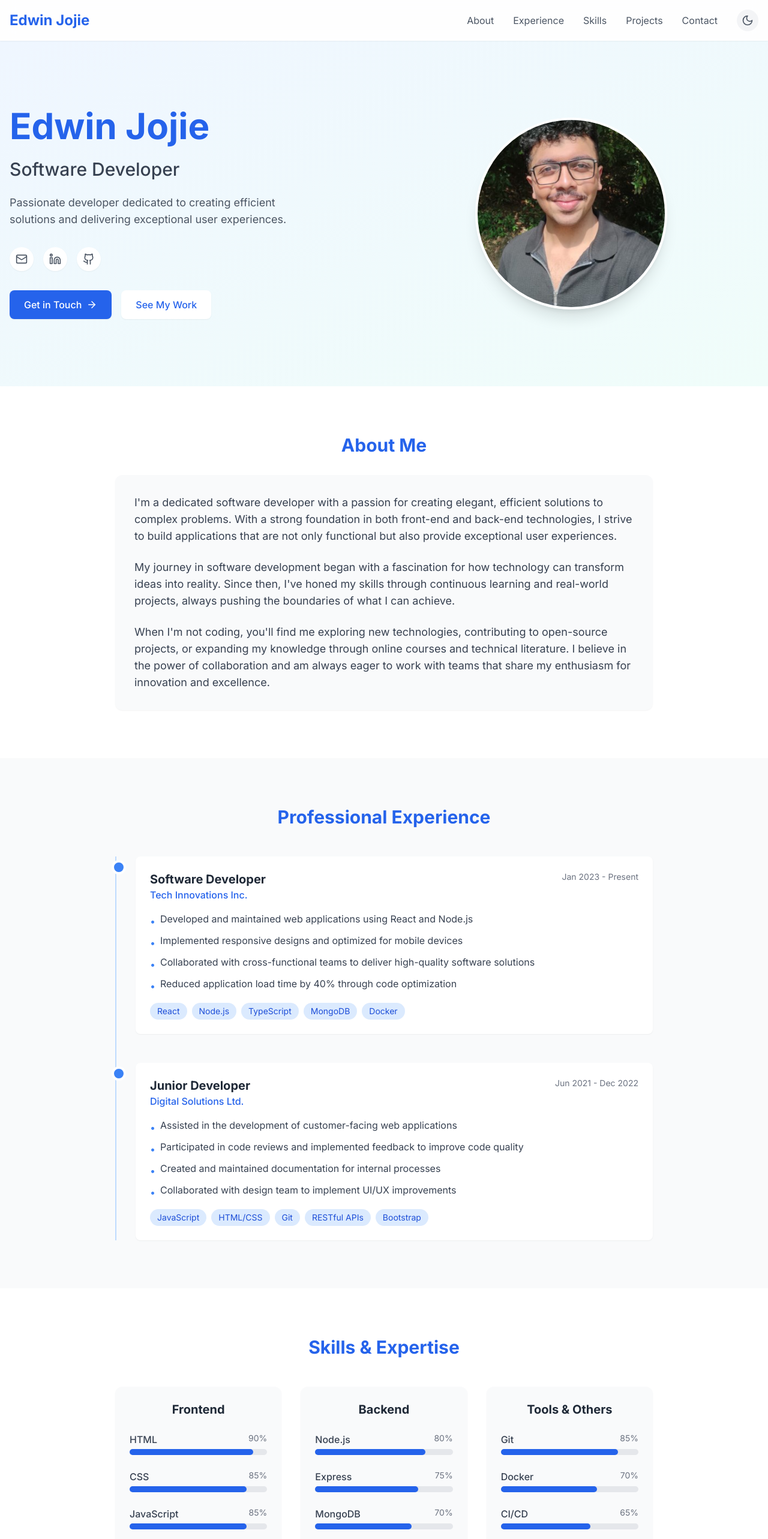
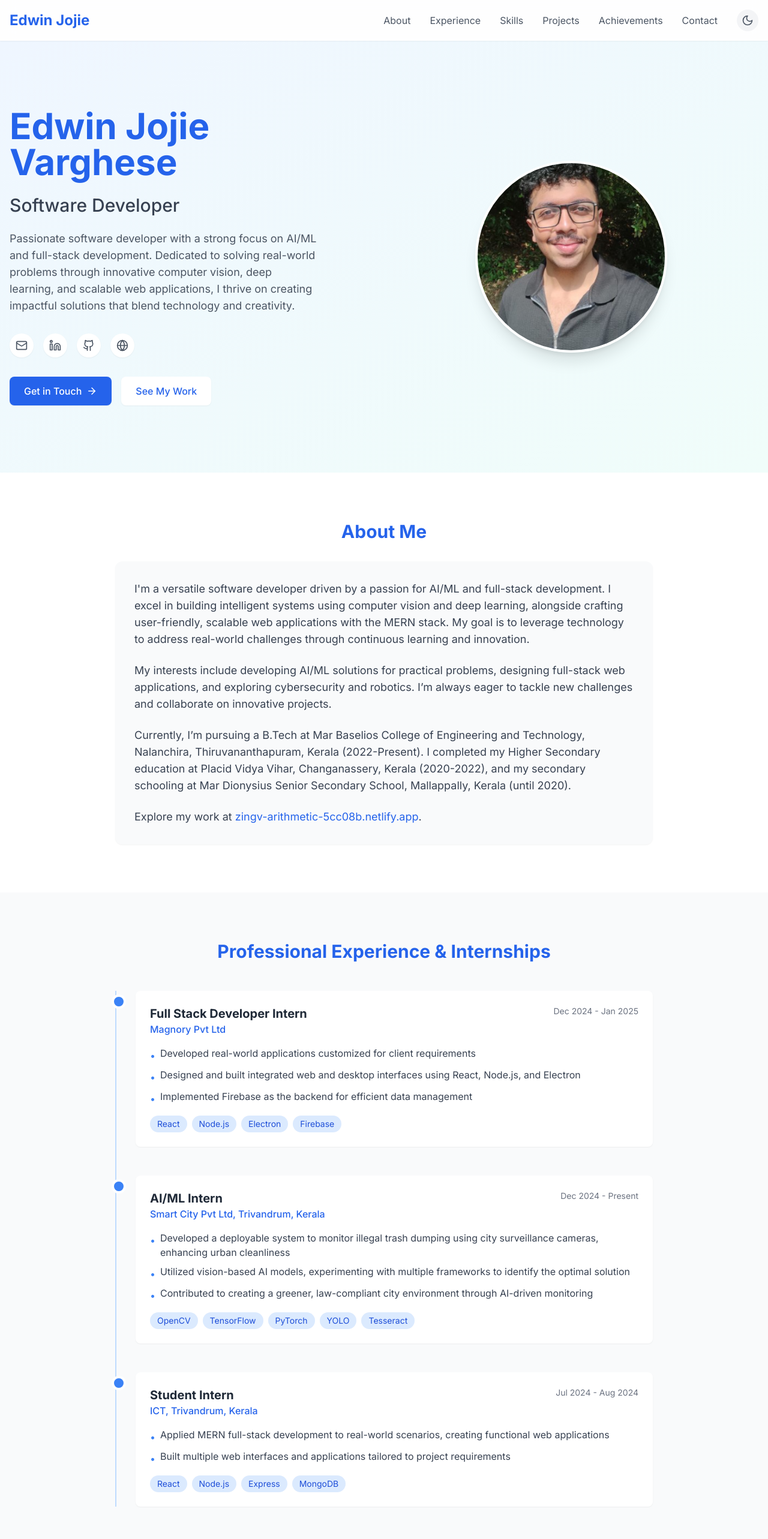
Before and after one commit to edwinjojie/resume_website, a React (Vite) app: page / in a window 1280 px wide. Shown: the top 2566 px of the page at 60% size. Built offline with nearby package versions, Linux system fonts and the light colour scheme.

Commit message:
3rd commit
updated contents

```diff
--- a/src/App.jsx
+++ b/src/App.jsx
@@ -1,10 +1,11 @@
 import React, { useState, useEffect } from 'react';
-import { Sun, Moon, Mail, Linkedin, Github, ArrowRight, Menu, X } from 'lucide-react';
+import { Sun, Moon, Mail, Linkedin, Github, Globe, ArrowRight, Menu, X } from 'lucide-react';
 import Hero from './components/Hero';
 import About from './components/About';
 import Experience from './components/Experience';
 import Skills from './components/Skills';
 import Projects from './components/Projects';
+import Achievements from './components/Achievements';
 import Contact from './components/Contact';
 import Footer from './components/Footer';
 
@@ -33,6 +34,7 @@ function App() {
     { name: 'Experience', href: '#experience' },
     { name: 'Skills', href: '#skills' },
     { name: 'Projects', href: '#projects' },
+    { name: 'Achievements', href: '#achievements' },
     { name: 'Contact', href: '#contact' },
   ];
 
@@ -51,6 +53,11 @@ function App() {
       icon: <Github size={20} />,
       href: 'https://github.com/edwinjojie',
       label: 'GitHub'
+    },
+    {
+      icon: <Globe size={20} />,
+      href: 'https://zingv-arithmetic-5cc08b.netlify.app',
+      label: 'Personal Website'
     },
   ];
 
@@ -145,6 +152,7 @@ function App() {
         <Experience />
         <Skills />
         <Projects />
+        <Achievements />
         <Contact />
       </main>
 
--- a/src/components/About.jsx
+++ b/src/components/About.jsx
@@ -10,13 +10,24 @@ function About() {
           </h2>
           <div className="bg-gray-50 dark:bg-gray-700 rounded-xl p-6 md:p-8 shadow-sm">
             <p className="text-lg text-gray-700 dark:text-gray-300 mb-6">
-              I'm a dedicated software developer with a passion for creating elegant, efficient solutions to complex problems. With a strong foundation in both front-end and back-end technologies, I strive to build applications that are not only functional but also provide exceptional user experiences.
+              I'm a versatile software developer driven by a passion for AI/ML and full-stack development. I excel in building intelligent systems using computer vision and deep learning, alongside crafting user-friendly, scalable web applications with the MERN stack. My goal is to leverage technology to address real-world challenges through continuous learning and innovation.
             </p>
             <p className="text-lg text-gray-700 dark:text-gray-300 mb-6">
-              My journey in software development began with a fascination for how technology can transform ideas into reality. Since then, I've honed my skills through continuous learning and real-world projects, always pushing the boundaries of what I can achieve.
+              My interests include developing AI/ML solutions for practical problems, designing full-stack web applications, and exploring cybersecurity and robotics. I’m always eager to tackle new challenges and collaborate on innovative projects.
+            </p>
+            <p className="text-lg text-gray-700 dark:text-gray-300 mb-6">
+              Currently, I’m pursuing a B.Tech at Mar Baselios College of Engineering and Technology, Nalanchira, Thiruvananthapuram, Kerala (2022-Present). I completed my Higher Secondary education at Placid Vidya Vihar, Changanassery, Kerala (2020-2022), and my secondary schooling at Mar Dionysius Senior Secondary School, Mallappally, Kerala (until 2020).
             </p>
             <p className="text-lg text-gray-700 dark:text-gray-300">
-              When I'm not coding, you'll find me exploring new technologies, contributing to open-source projects, or expanding my knowledge through online courses and technical literature. I believe in the power of collaboration and am always eager to work with teams that share my enthusiasm for innovation and excellence.
+              Explore my work at{' '}
+              <a
+                href="https://zingv-arithmetic-5cc08b.netlify.app"
+                className="text-blue-600 dark:text-blue-400 hover:underline"
+                target="_blank"
+                rel="noopener noreferrer"
+              >
+                zingv-arithmetic-5cc08b.netlify.app
+              </a>.
             </p>
           </div>
         </div>
--- /dev/null
+++ b/src/components/Achievements.jsx
@@ -0,0 +1,42 @@
+import React from 'react';
+
+const achievements = [
+  {
+    title: "Smart India Hackathon Prelims Qualified",
+    date: "May 2024",
+    description: "Qualified for the prelims of the Smart India Hackathon, showcasing strong problem-solving and technical skills in a competitive national-level event."
+  },
+  {
+    title: "Define Hackathon Best Project Award",
+    date: "March 2025",
+    description: "Awarded Best Project with a ₹10,000 cash prize for an AI-driven flight scheduling solution under the 'AI in Airlines' theme, demonstrating expertise in innovative AI applications."
+  },
+  {
+    title: "NPTEL Certifications",
+    date: "Jan-Mar 2024",
+    description: "Completed certifications in 'Introduction to Internet of Things' and 'Cloud Computing and Distributed Systems', enhancing knowledge in emerging technologies."
+  }
+];
+
+function Achievements() {
+  return (
+    <section id="achievements" className="py-20 bg-gray-50 dark:bg-gray-900">
+      <div className="container mx-auto px-4">
+        <h2 className="text-3xl font-bold mb-12 text-center text-blue-600 dark:text-blue-400">
+          Achievements
+        </h2>
+        <div className="max-w-4xl mx-auto grid md:grid-cols-3 gap-8">
+          {achievements.map((achievement, index) => (
+            <div key={index} className="bg-white dark:bg-gray-800 rounded-xl p-6 shadow-sm hover:shadow-md transition-shadow">
+              <h3 className="text-xl font-bold mb-2 text-gray-800 dark:text-gray-200">{achievement.title}</h3>
+              <p className="text-sm text-gray-500 dark:text-gray-400 mb-4">{achievement.date}</p>
+              <p className="text-gray-600 dark:text-gray-400">{achievement.description}</p>
+            </div>
+          ))}
+        </div>
+      </div>
+    </section>
+  );
+}
+
+export default Achievements;
--- a/src/components/Contact.jsx
+++ b/src/components/Contact.jsx
@@ -106,6 +106,24 @@ const Contact = () => {
                   </a>
                 </div>
               </div>
+              <div className="flex items-start">
+                <div className="bg-blue-100 dark:bg-blue-900 p-3 rounded-full mr-4">
+                  <svg xmlns="http://www.w3.org/2000/svg" className="h-6 w-6 text-blue-600 dark:text-blue-400" fill="none" viewBox="0 0 24 24" stroke="currentColor">
+                    <path strokeLinecap="round" strokeLinejoin="round" strokeWidth={2} d="M3.055 11H5a2 2 0 012 2v1a2 2 0 002 2 2 2 0 012 2v2.945M8 3.935V5.5A2.5 2.5 0 0010.5 8h.5a2 2 0 012 2 2 2 0 104 0 2 2 0 012-2h1.064M15 20.488V18a2 2 0 012-2h3.064M21 12a9 9 0 11-18 0 9 9 0 0118 0z" />
+                  </svg>
+                </div>
+                <div>
+                  <h4 className="text-lg font-semibold text-gray-800 dark:text-gray-200">Personal Website</h4>
+                  <a
+                    href="https://zingv-arithmetic-5cc08b.netlify.app"
+                    target="_blank"
+                    rel="noopener noreferrer"
+                    className="text-blue-600 dark:text-blue-400 hover:underline"
+                  >
+                    zingv-arithmetic-5cc08b.netlify.app
+                  </a>
+                </div>
+              </div>
             </div>
           </div>
           <div>
--- a/src/components/Experience.jsx
+++ b/src/components/Experience.jsx
@@ -2,28 +2,36 @@ import React from 'react';
 
 const experiences = [
   {
-    title: "Software Developer",
-    company: "Tech Innovations Inc.",
-    period: "Jan 2023 - Present",
+    title: "Full Stack Developer Intern",
+    company: "Magnory Pvt Ltd",
+    period: "Dec 2024 - Jan 2025",
     description: [
-      "Developed and maintained web applications using React and Node.js",
-      "Implemented responsive designs and optimized for mobile devices",
-      "Collaborated with cross-functional teams to deliver high-quality software solutions",
-      "Reduced application load time by 40% through code optimization"
+      "Developed real-world applications customized for client requirements",
+      "Designed and built integrated web and desktop interfaces using React, Node.js, and Electron",
+      "Implemented Firebase as the backend for efficient data management"
     ],
-    technologies: ["React", "Node.js", "TypeScript", "MongoDB", "Docker"]
+    technologies: ["React", "Node.js", "Electron", "Firebase"]
   },
   {
-    title: "Junior Developer",
-    company: "Digital Solutions Ltd.",
-    period: "Jun 2021 - Dec 2022",
+    title: "AI/ML Intern",
+    company: "Smart City Pvt Ltd, Trivandrum, Kerala",
+    period: "Dec 2024 - Present",
     description: [
-      "Assisted in the development of customer-facing web applications",
-      "Participated in code reviews and implemented feedback to improve code quality",
-      "Created and maintained documentation for internal processes",
-      "Collaborated with design team to implement UI/UX improvements"
+      "Developed a deployable system to monitor illegal trash dumping using city surveillance cameras, enhancing urban cleanliness",
+      "Utilized vision-based AI models, experimenting with multiple frameworks to identify the optimal solution",
+      "Contributed to creating a greener, law-compliant city environment through AI-driven monitoring"
     ],
-    technologies: ["JavaScript", "HTML/CSS", "Git", "RESTful APIs", "Bootstrap"]
+    technologies: ["OpenCV", "TensorFlow", "PyTorch", "YOLO", "Tesseract"]
+  },
+  {
+    title: "Student Intern",
+    company: "ICT, Trivandrum, Kerala",
+    period: "Jul 2024 - Aug 2024",
+    description: [
+      "Applied MERN full-stack development to real-world scenarios, creating functional web applications",
+      "Built multiple web interfaces and applications tailored to project requirements"
+    ],
+    technologies: ["React", "Node.js", "Express", "MongoDB"]
   }
 ];
 
@@ -32,7 +40,7 @@ function Experience() {
     <section id="experience" className="py-20 bg-gray-50 dark:bg-gray-900">
       <div className="container mx-auto px-4">
         <h2 className="text-3xl font-bold mb-12 text-center text-blue-600 dark:text-blue-400">
-          Professional Experience
+          Professional Experience & Internships
         </h2>
         <div className="max-w-4xl mx-auto">
           <div className="relative pl-8 border-l-2 border-blue-200 dark:border-blue-900 space-y-12">
--- a/src/components/Footer.jsx
+++ b/src/components/Footer.jsx
@@ -9,7 +9,7 @@ const Footer = ({ socialLinks }) => {
         <div className="flex flex-col md:flex-row justify-between items-center">
           <div className="mb-4 md:mb-0">
             <a href="#" className="text-xl font-bold text-blue-600 dark:text-blue-400">
-              Edwin Jojie
+              Edwin Jojie Varghese
             </a>
             <p className="text-gray-600 dark:text-gray-400 mt-2">
               &copy; {currentYear} All rights reserved.
@@ -44,6 +44,9 @@ const Footer = ({ socialLinks }) => {
             <a href="#projects" className="text-gray-600 dark:text-gray-400 hover:text-blue-600 dark:hover:text-blue-400 transition-colors">
               Projects
             </a>
+            <a href="#achievements" className="text-gray-600 dark:text-gray-400 hover:text-blue-600 dark:hover:text-blue-400 transition-colors">
+              Achievements
+            </a>
             <a href="#contact" className="text-gray-600 dark:text-gray-400 hover:text-blue-600 dark:hover:text-blue-400 transition-colors">
               Contact
             </a>
--- a/src/components/Hero.jsx
+++ b/src/components/Hero.jsx
@@ -1,6 +1,6 @@
 import React from 'react';
 import { ArrowRight } from 'lucide-react';
-import profilePic from '../prof.jpg'; // Import the image
+import profilePic from '../prof.jpg';
 
 function Hero({ socialLinks }) {
   return (
@@ -8,13 +8,13 @@ function Hero({ socialLinks }) {
       <div className="container mx-auto px-4 flex flex-col md:flex-row items-center">
         <div className="md:w-1/2 mb-10 md:mb-0">
           <h1 className="text-4xl md:text-5xl lg:text-6xl font-bold mb-6 text-blue-600 dark:text-blue-400">
-            Edwin Jojie
+            Edwin Jojie Varghese
           </h1>
           <h2 className="text-2xl md:text-3xl font-medium text-gray-700 dark:text-gray-300 mb-6">
             Software Developer
           </h2>
           <p className="text-lg text-gray-600 dark:text-gray-400 mb-8 max-w-lg">
-            Passionate developer dedicated to creating efficient solutions and delivering exceptional user experiences.
+            Passionate software developer with a strong focus on AI/ML and full-stack development. Dedicated to solving real-world problems through innovative computer vision, deep learning, and scalable web applications, I thrive on creating impactful solutions that blend technology and creativity.
           </p>
           <div className="flex space-x-4 mb-8">
             {socialLinks.map((link) => (
@@ -50,7 +50,7 @@ function Hero({ socialLinks }) {
           <div className="relative w-64 h-64 md:w-80 md:h-80 rounded-full overflow-hidden border-4 border-white dark:border-gray-700 shadow-xl">
             <img
               src={profilePic}
-              alt="Edwin Jojie"
+              alt="Edwin Jojie Varghese"
               className="w-full h-full object-cover"
             />
           </div>
--- a/src/components/Projects.jsx
+++ b/src/components/Projects.jsx
@@ -1,23 +1,37 @@
 import React from 'react';
 import { Github, ExternalLink } from 'lucide-react';
 
-// Edit this array to update your projects
 const projects = [
   {
-    title: "E-Commerce Platform",
-    description: "A fully responsive e-commerce platform with product filtering, user authentication, and payment processing integration.",
-    image: "https://images.pexels.com/photos/230544/pexels-photo-230544.jpeg?auto=compress&cs=tinysrgb&w=800",
-    technologies: ["React", "Node.js", "MongoDB", "Express", "Stripe API"],
-    github: "https://github.com/edwinjojie/ecommerce-platform",
-    live: "https://ecommerce-demo.example.com"
+    title: "Covid Cases Management System",
+    description: "A Python-MySQL system for managing and analyzing COVID-19 cases, featuring multilevel authentication, data entry, analysis tools, and graphical visualizations.",
+    image: "https://images.pexels.com/photos/356079/pexels-photo-356079.jpeg?auto=compress&cs=tinysrgb&w=800",
+    technologies: ["Python", "MySQL"],
+    github: "https://github.com/edwinjojie/covid-management"
   },
   {
-    title: "Task Management App",
-    description: "A collaborative task management application with real-time updates, task assignment, and progress tracking.",
-    image: "https://images.pexels.com/photos/3183150/pexels-photo-3183150.jpeg?auto=compress&cs=tinysrgb&w=800",
-    technologies: ["React", "Firebase", "Material UI", "Redux"],
-    github: "https://github.com/edwinjojie/task-management",
-    live: "https://task-app-demo.example.com"
+    title: "Custom Trip Planning Website",
+    description: "A dynamic trip planning website for tourists, offering maps, transportation options, authorized guides, a chatbot for trip discussions, and a translator for enhanced user experience.",
+    image: "https://images.pexels.com/photos/346715/pexels-photo-346715.jpeg?auto=compress&cs=tinysrgb&w=800",
+    technologies: ["React", "Node.js", "Express", "MongoDB"],
+    github: "https://github.com/edwinjojie/trip-planner",
+    live: "https://trip-planner-demo.netlify.app"
+  },
+  {
+    title: "Waste Disposal Detection System",
+    description: "An AI-driven system using vision-based models to monitor illegal waste disposal via surveillance cameras, enabling authorities to enforce regulations and promote a cleaner city.",
+    image: "https://images.pexels.com/photos/373543/pexels-photo-373543.jpeg?auto=compress&cs=tinysrgb&w=800",
+    technologies: ["OpenCV", "TensorFlow", "PyTorch", "YOLO", "Tesseract"],
+    github: "https://github.com/edwinjojie/waste-disposal",
+    live: "https://waste-disposal-demo.netlify.app"
+  },
+  {
+    title: "Tail Assignment Problem in Flight Scheduling",
+    description: "A sustainable flight scheduling solution using Reinforcement Learning and OR Tools, optimizing assignments for flights, aircraft, and crews with a focus on environmental impact.",
+    image: "https://images.pexels.com/photos/46148/aircraft-jet-landing-cloud-46148.jpeg?auto=compress&cs=tinysrgb&w=800",
+    technologies: ["Python", "Reinforcement Learning", "OR Tools"],
+    github: "https://github.com/edwinjojie/tail-assignment",
+    live: "https://tail-assignment-demo.netlify.app"
   }
 ];
 
--- a/src/components/Skills.jsx
+++ b/src/components/Skills.jsx
@@ -3,36 +3,19 @@ import React from 'react';
 const skillCategories = [
   {
     name: "Frontend",
-    skills: [
-      { name: "HTML", level: 90 },
-      { name: "CSS", level: 85 },
-      { name: "JavaScript", level: 85 },
-      { name: "React", level: 80 },
-      { name: "TypeScript", level: 75 },
-      { name: "Tailwind CSS", level: 85 }
-    ]
+    skills: ["HTML", "CSS", "JavaScript", "React", "TypeScript", "Tailwind CSS"]
   },
   {
     name: "Backend",
-    skills: [
-      { name: "Node.js", level: 80 },
-      { name: "Express", level: 75 },
-      { name: "MongoDB", level: 70 },
-      { name: "PostgreSQL", level: 65 },
-      { name: "RESTful APIs", level: 80 },
-      { name: "GraphQL", level: 60 }
-    ]
+    skills: ["Node.js", "Express", "MongoDB", "MySQL", "PostgreSQL"]
+  },
+  {
+    name: "AI/ML",
+    skills: ["Computer Vision", "Deep Learning", "TensorFlow", "PyTorch", "OpenCV", "YOLO", "Tesseract", "Reinforcement Learning", "OR Tools"]
   },
   {
     name: "Tools & Others",
-    skills: [
-      { name: "Git", level: 85 },
-      { name: "Docker", level: 70 },
-      { name: "CI/CD", level: 65 },
-      { name: "Jest", level: 70 },
-      { name: "Webpack", level: 65 },
-      { name: "AWS", level: 60 }
-    ]
+    skills: ["Git", "Python", "SQL","Postman", "VS Code"]
   }
 ];
 
@@ -43,26 +26,20 @@ function Skills() {
         <h2 className="text-3xl font-bold mb-12 text-center text-blue-600 dark:text-blue-400">
           Skills & Expertise
         </h2>
-        <div className="max-w-4xl mx-auto grid md:grid-cols-3 gap-8">
+        <div className="max-w-4xl mx-auto grid md:grid-cols-2 lg:grid-cols-4 gap-8">
           {skillCategories.map((category, index) => (
             <div key={index} className="bg-gray-50 dark:bg-gray-700 rounded-xl p-6 shadow-sm">
               <h3 className="text-xl font-bold mb-6 text-center text-gray-800 dark:text-gray-200">
                 {category.name}
               </h3>
-              <div className="space-y-6">
+              <div className="flex flex-wrap gap-2">
                 {category.skills.map((skill, skillIndex) => (
-                  <div key={skillIndex}>
-                    <div className="flex justify-between mb-1">
-                      <span className="text-gray-700 dark:text-gray-300 font-medium">{skill.name}</span>
-                      <span className="text-gray-500 dark:text-gray-400 text-sm">{skill.level}%</span>
-                    </div>
-                    <div className="w-full bg-gray-200 dark:bg-gray-600 rounded-full h-2.5">
-                      <div
-                        className="bg-blue-600 dark:bg-blue-500 h-2.5 rounded-full"
-                        style={{ width: `${skill.level}%` }}
-                      ></div>
-                    </div>
-                  </div>
+                  <span
+                    key={skillIndex}
+                    className="px-3 py-1 text-sm bg-blue-100 dark:bg-blue-900 text-blue-700 dark:text-blue-300 rounded-full"
+                  >
+                    {skill}
+                  </span>
                 ))}
               </div>
             </div>
```
